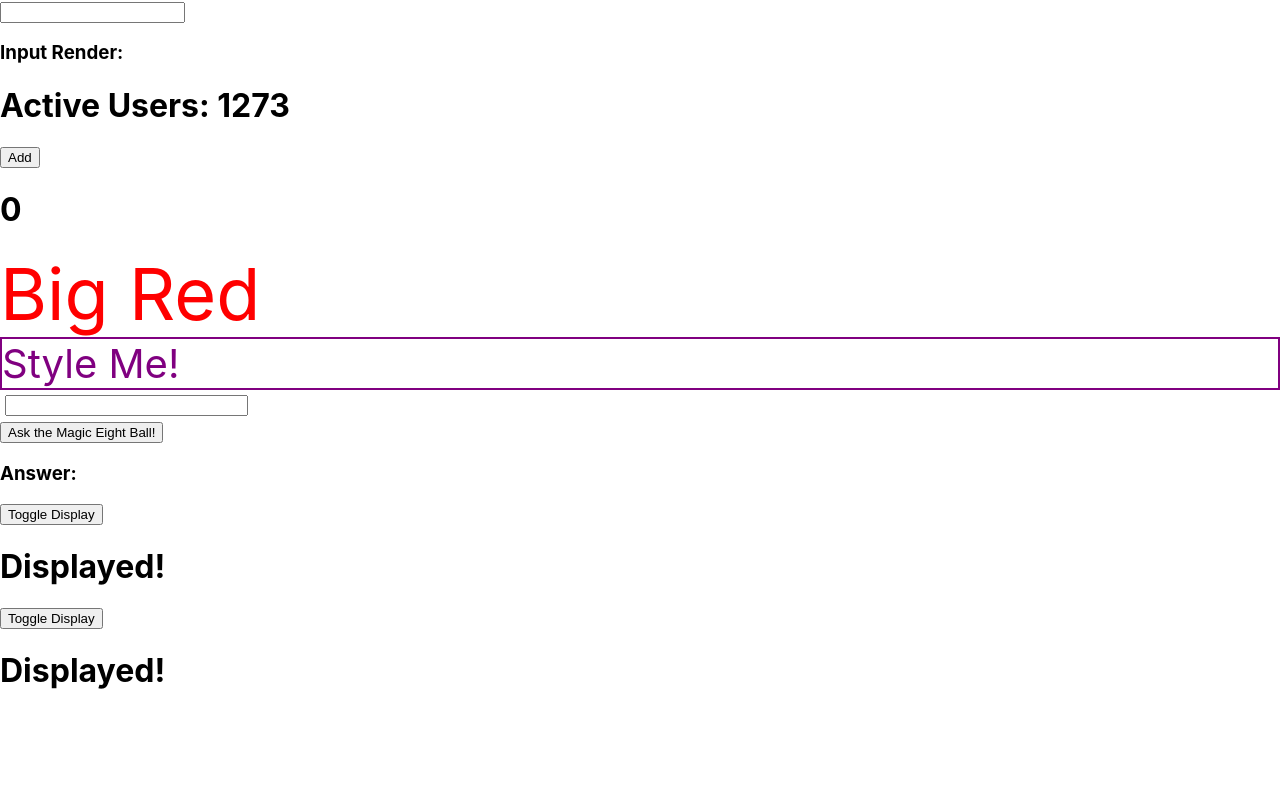
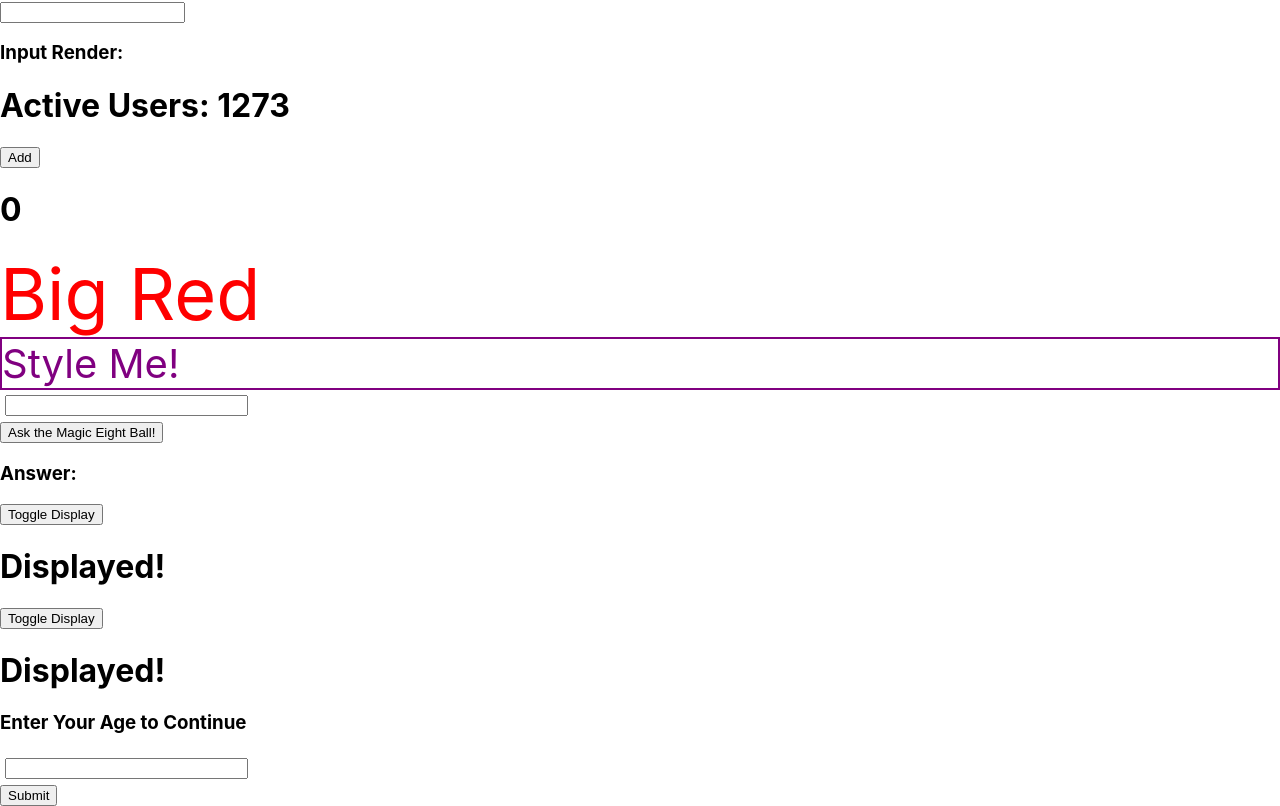
Before and after one commit to mars-rei/freecodecamp, a React (Create React App) app in the folder frontEndDevelopmentLibraries/4-react/: page / in a window 1280 px wide. Shown: the part 1578-2384 px from the top of the page. Before the commit the page ends 2289 px from the top, so only its background shows below. Built offline with nearby package versions, Linux system fonts and the light colour scheme.

Commit message:
lesson 41

```diff
--- a/frontEndDevelopmentLibraries/4-react/src/App.js
+++ b/frontEndDevelopmentLibraries/4-react/src/App.js
@@ -774,6 +774,59 @@
 };
 
 
+// lesson 41
+const inputStyle2 = {
+  width: 235,
+  margin: 5
+};
+
+class CheckUserAge extends React.Component {
+  constructor(props) {
+    super(props);
+    this.state = {
+      input: '',
+      userAge: ''
+    }
+    this.submit = this.submit.bind(this);
+    this.handleChange = this.handleChange.bind(this);
+  }
+  handleChange(e) {
+    this.setState({
+      input: e.target.value,
+      userAge: ''
+    });
+  }
+  submit() {
+    this.setState(state => ({
+      userAge: state.input
+    }));
+  }
+  render() {
+    const buttonOne = <button onClick={this.submit}>Submit</button>;
+    const buttonTwo = <button>You May Enter</button>;
+    const buttonThree = <button>You Shall Not Pass</button>;
+    return (
+      <div>
+        <h3>Enter Your Age to Continue</h3>
+        <input
+          style={inputStyle2}
+          type="number"
+          value={this.state.input}
+          onChange={this.handleChange} />
+        <br />
+        {
+          this.state.userAge === ''
+            ? buttonOne
+            : this.state.userAge >= 18
+              ? buttonTwo
+              : buttonThree
+          }
+      </div>
+    );
+  }
+}
+
+
   return (
     <div>
       {JSX}
@@ -828,6 +881,8 @@
       <RenderIfElse />
 
       <ConciseConditional />
+
+      <CheckUserAge />
     </div>
   );
 }
```
